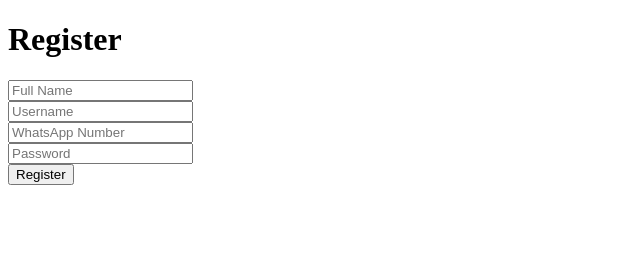
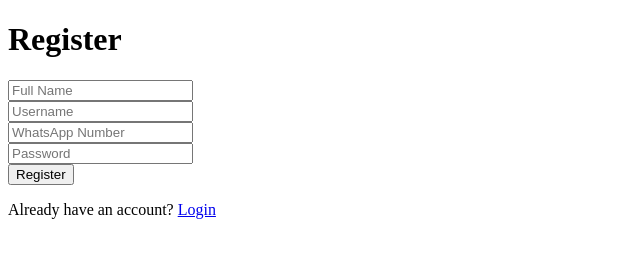
Before and after one commit to RerezzOfficial/Gabutaja, a website: page public/auth/register.html in a window 1280 px wide. Shown: the whole page, without its empty margins (0-640 px from the left). Drawn offline with Linux system fonts and the light colour scheme.

Commit message:
Update register.html

```diff
--- a/public/auth/register.html
+++ b/public/auth/register.html
@@ -14,5 +14,6 @@
         <input type="password" name="password" placeholder="Password" required><br>
         <button type="submit">Register</button>
     </form>
+    <p>Already have an account? <a href="/auth/login.html">Login</a></p>
 </body>
 </html>
```
